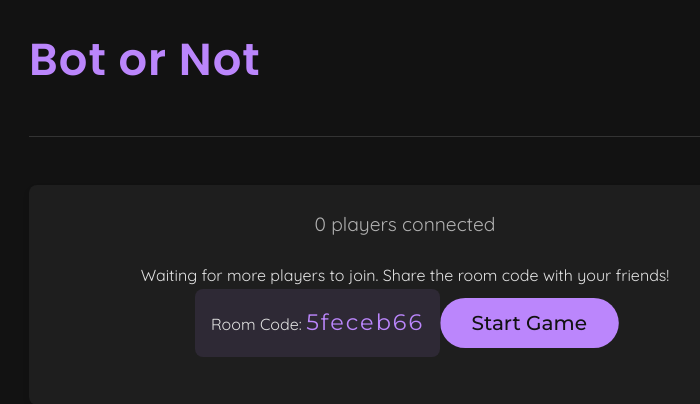
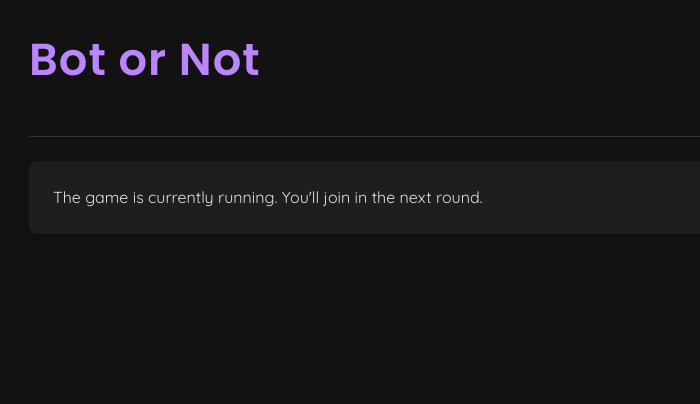
Before and after one commit to AlexanderJCS/bot-or-not, a Flask app: page /game-room/5feceb66 in a window 1280 px wide. Shown: the top 404 px of the page, without its empty margins (235-935 px from the left). Run offline with Flask 3, Linux system fonts and the light colour scheme; some libraries are stand-ins or nearby versions.

Commit message:
add game code to Game initialization and handle player limbo state

```diff
--- a/games.py
+++ b/games.py
@@ -1,6 +1,7 @@
 import hashlib
 
 from game import Game
+
 
 def hash_id_to_8_length_string(id_value: int) -> str:
     # Convert the ID to a string and hash it using SHA-256
@@ -19,7 +20,7 @@ class Games:
         game_code = hash_id_to_8_length_string(self.id)
         self.id += 1
 
-        self.code_to_game[game_code] = Game()
+        self.code_to_game[game_code] = Game(game_code)
 
         return game_code
 
@@ -39,6 +40,10 @@ class Games:
         del self.sid_to_game[sid]
         game.update_player_count()
 
+        # If there's nobody in the room, delete it
+        if game.num_players() == 0:
+            del self.code_to_game[game.game_code]
+
     def has_game(self, code: str):
         return code in self.code_to_game
 
--- a/static/game_room/game_room.js
+++ b/static/game_room/game_room.js
@@ -65,7 +65,7 @@ function addLeaderboardEntry(player, score) {
 
 function showSection(sectionId) {
     // Hide all sections
-    $("#question-prompt, #waiting-info, #vote, #answer-question, #results").hide();
+    $("#question-prompt, #waiting-info, #vote, #answer-question, #results, #limbo").hide();
 
     // Show the requested section with animation
     $(sectionId).show().addClass("fade-in");
@@ -87,7 +87,7 @@ function init() {
     }, 5);
 
     // Hide all game sections initially
-    showSection("#waiting-info");
+    showSection("#limbo");
 
     // Connect to websocket
     socket = io.connect(SERVER_IP);
@@ -117,7 +117,17 @@ function init() {
 
         socket.emit("join_game", gameCode, name);
 
-        showSection("#waiting-info");
+        showSection("#limbo");
+    });
+
+    socket.on("game-status", (isRunning) => {
+        console.log("game status", isRunning)
+
+        if (isRunning) {
+            showSection("#limbo");
+        } else {
+            showSection("#waiting-info");
+        }
     });
 
     socket.on("waiting-room", () => {
--- a/templates/game_room.html
+++ b/templates/game_room.html
@@ -45,6 +45,15 @@
                     <span id="room-code-display"></span>
                 </div>
                 <button id="start" class="start-button pulse">Start Game</button>
+            </div>
+        </section>
+
+        <!-- Player joined mid-game. Wait for next game event to continue -->
+        <section id="limbo" class="section">
+            <div class="card">
+                <p>
+                    The game is currently running. You'll join in the next round.
+                </p>
             </div>
         </section>
 
```
Also changed, not shown: game.py (+8 -1 lines).
